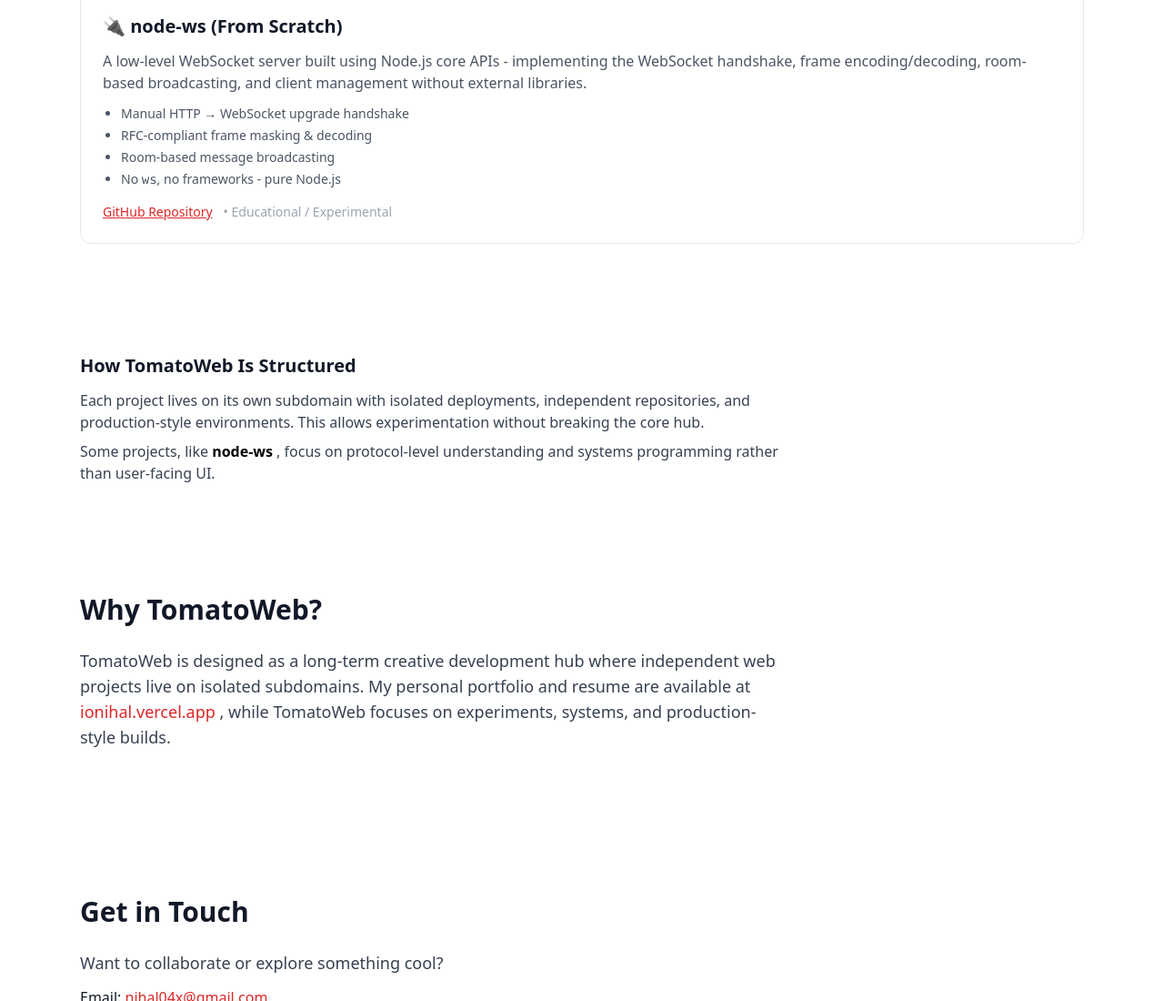
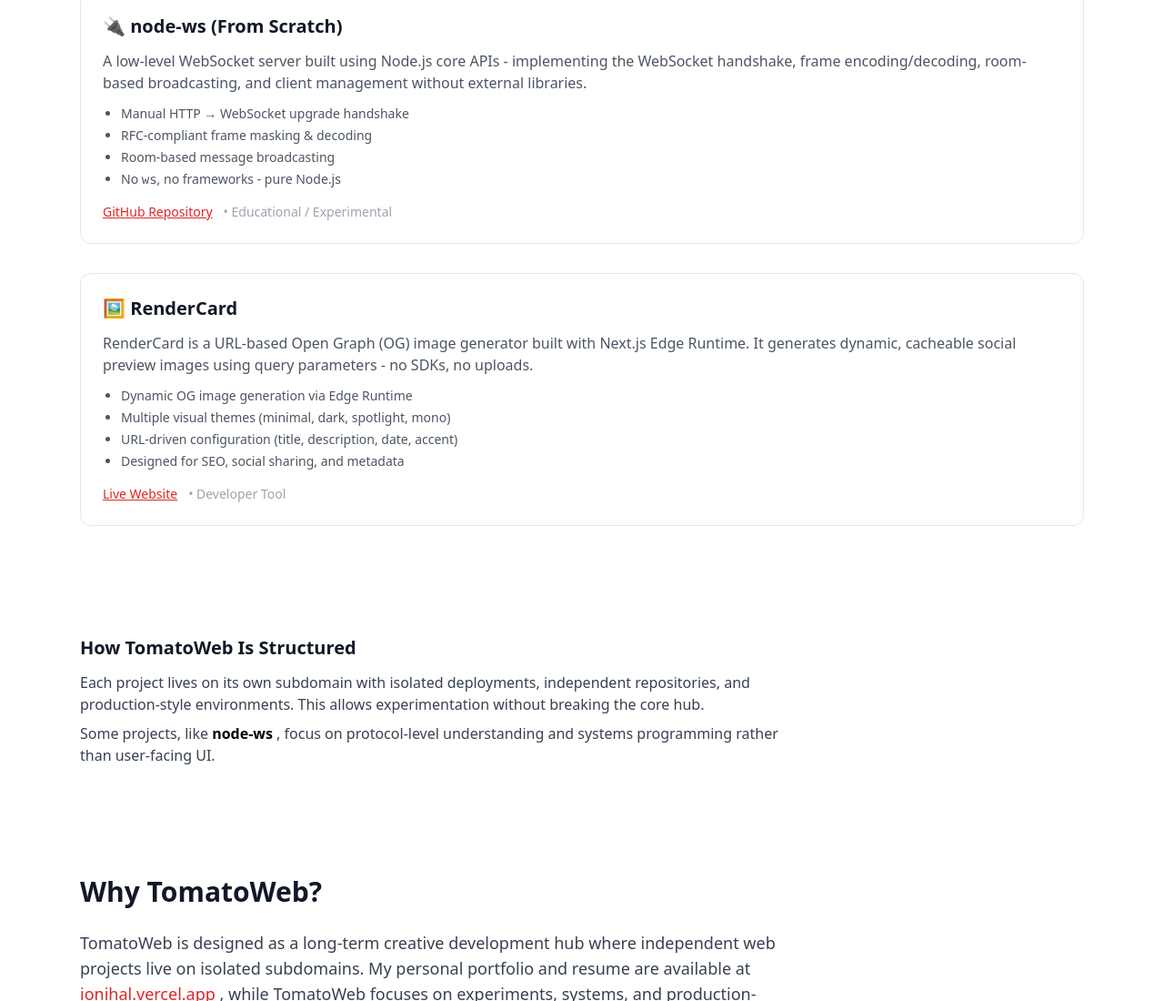
Before and after one commit to ioNihal/tomatoweb-site, a plain HTML site: page index.html in a window 1280 px wide. Shown: the part 825-1925 px from the top of the page at 91% size. Drawn offline with nearby package versions, Linux system fonts and the light colour scheme.

Commit message:
Added rendercard project

```diff
--- a/index.html
+++ b/index.html
@@ -68,6 +68,19 @@
                 "author": {
                     "@type": "Person",
                     "name": "Nihal"
+                }
+            },
+            {
+                "@type": "SoftwareApplication",
+                "name": "RenderCard",
+                "description": "A URL-based Open Graph image generator built with Next.js Edge Runtime, allowing developers to generate dynamic, cacheable social preview images using query parameters.",
+                "applicationCategory": "DeveloperTool",
+                "operatingSystem": "Any",
+                "url": "https://rendercard.vercel.app",
+                "author": {
+                    "@type": "Person",
+                    "name": "Nihal",
+                    "url": "https://ionihal.vercel.app"
                 }
             }
         ]
@@ -214,6 +227,36 @@
                     </div>
                 </article>
 
+                <!-- render card -->
+                <article id="rendercard" class="border rounded-xl p-4 sm:p-6 hover:shadow-lg transition">
+                    <h3 class="font-semibold text-lg sm:text-xl">
+                        🖼 RenderCard
+                    </h3>
+
+                    <p class="mt-2 sm:mt-3 text-gray-600 text-sm sm:text-base">
+                        RenderCard is a URL-based Open Graph (OG) image generator built with
+                        Next.js Edge Runtime. It generates dynamic, cacheable social preview
+                        images using query parameters - no SDKs, no uploads.
+                    </p>
+
+                    <ul class="mt-3 text-sm text-gray-600 list-disc pl-5 space-y-1">
+                        <li>Dynamic OG image generation via Edge Runtime</li>
+                        <li>Multiple visual themes (minimal, dark, spotlight, mono)</li>
+                        <li>URL-driven configuration (title, description, date, accent)</li>
+                        <li>Designed for SEO, social sharing, and metadata</li>
+                    </ul>
+
+                    <div class="mt-4 flex flex-wrap gap-3 text-sm">
+                        <a href="https://rendercard.vercel.app" target="_blank" rel="noopener noreferrer"
+                            class="text-tomato underline hover:no-underline">
+                            Live Website
+                        </a>
+                        <span class="text-gray-400">
+                            • Developer Tool
+                        </span>
+                    </div>
+                </article>
+
             </div>
         </section>
 
```
Lines whose indentation alone changed are shown as unchanged.
